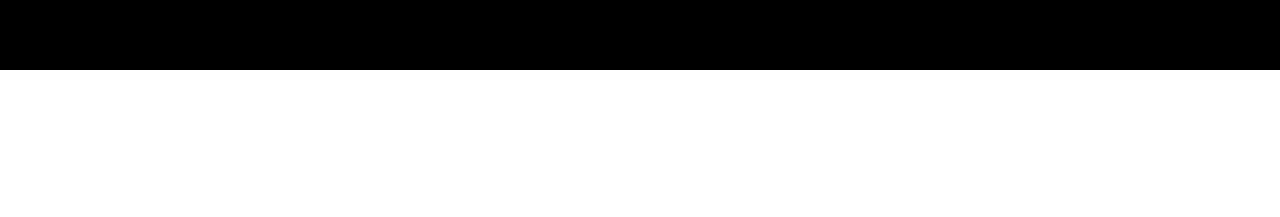
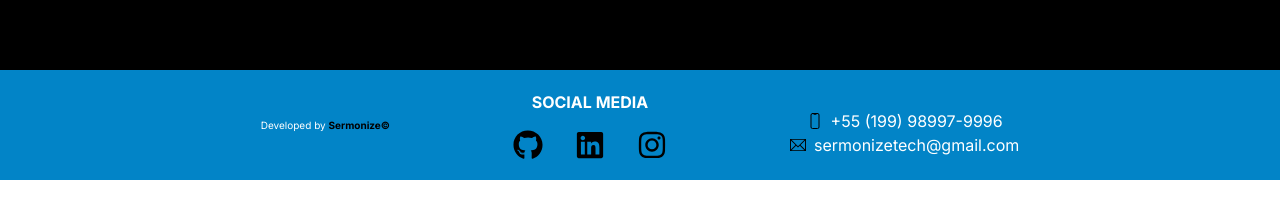
Before and after one commit to AndreLucasv10/sermonize, a Next.js app: page / in a window 1280 px wide. Shown: the part 1481-1698 px from the top of the page. After the commit the page ends 1661 px from the top, so only its background shows below. Built offline with nearby package versions, Linux system fonts and the light colour scheme.

Commit message:
Footer.tsx

```diff
--- a/src/components/Footer.tsx
+++ b/src/components/Footer.tsx
@@ -1,9 +1,43 @@
- export const Footer =()=>{
-    return(
+import { FaGithub, FaLinkedin, FaInstagram } from "react-icons/fa6";
+import { IoPhonePortraitOutline } from "react-icons/io5";
+import { TfiEmail } from "react-icons/tfi";
+
+
+export const Footer = () => {
+    return (
         <div>
-            <div className ="w-screen h-[150px]">
+            <div className="bg-sky-600 w-screen md:h-[110px] flex flex-col justify-center items-center">
+
+                <div className="md:flex justify-center items-center w-full">
+
+                    <div className="flex justify-center ">
+                        <p className="text-white text-[10px]">Developed by <span className="text-black font-bold">Sermonize&copy;</span> </p>
+                    </div>
+
+
+                    <div className="flex flex-col">
+                        <p className="text-white uppercase font-bold text-1xl text-center">Social Media </p>
+                        <div className="flex justify-center items-center  text-center  gap-8 mt-4 w-[400px]">
+                            <a href=""><FaGithub className="text-black text-3xl" title="GitHub" /></a>
+                            <a href=""><FaLinkedin className="text-black text-3xl" title="LinkedIn" /></a>
+                            <a href=""><FaInstagram className="text-black text-3xl" title="Instagram" /></a>
+                        </div>
+                    </div>
+                    <div>
+                        <div id="contato" className="flex justify-center items-center gap-2 mt-4">
+                            <IoPhonePortraitOutline className="text-black" />
+                            <p className="text-white ">+55 (199) 98997-9996</p>
+                        </div>
+
+                        <div className="flex justify-center items-center gap-2">
+                            <TfiEmail className="text-black" />
+                            <p className="text-white ">sermonizetech@gmail.com</p>
+                        </div>
+                    </div>
+                </div>
 
             </div>
+
         </div>
-    )
- }
+    );
+}
```
